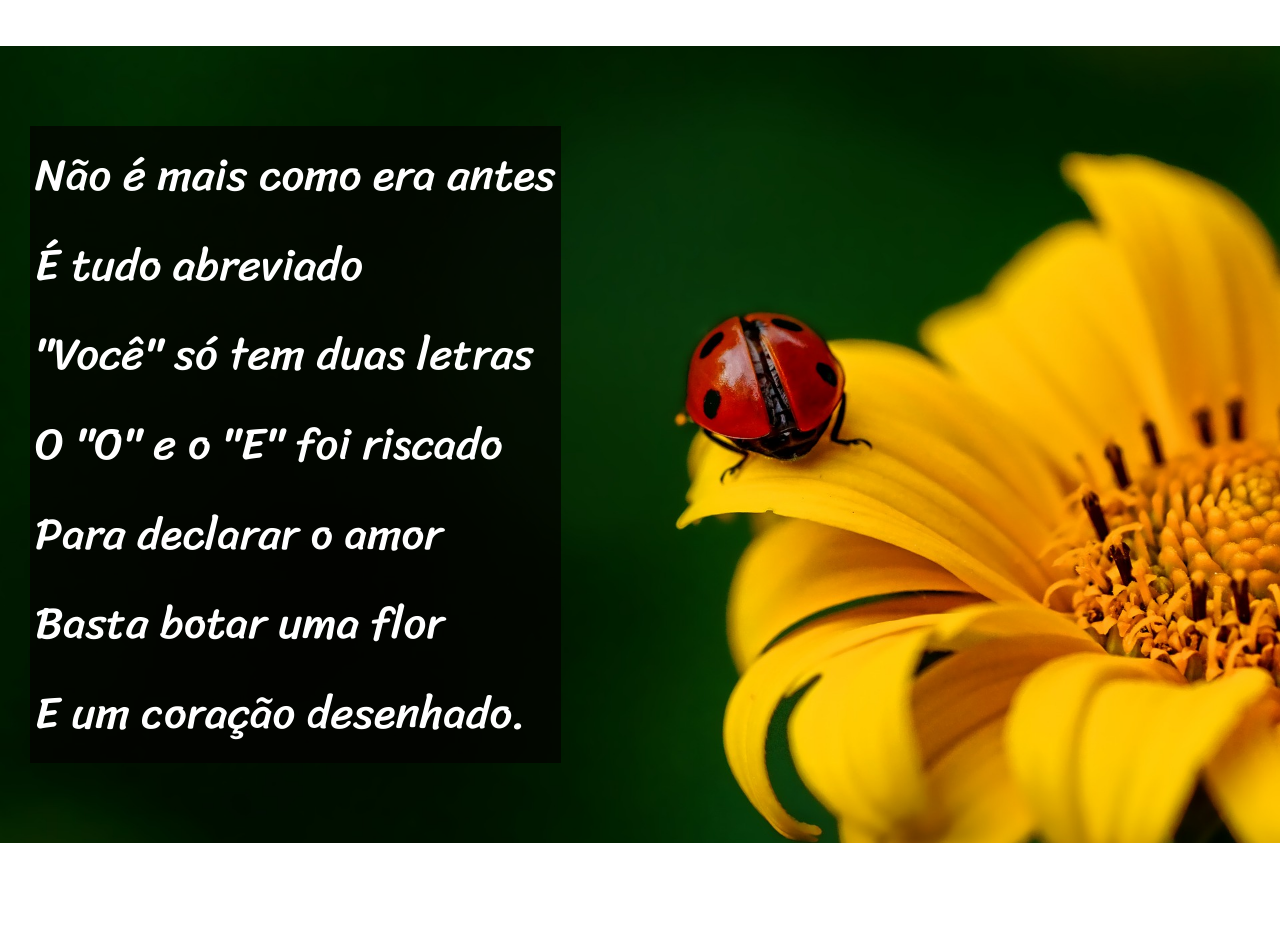
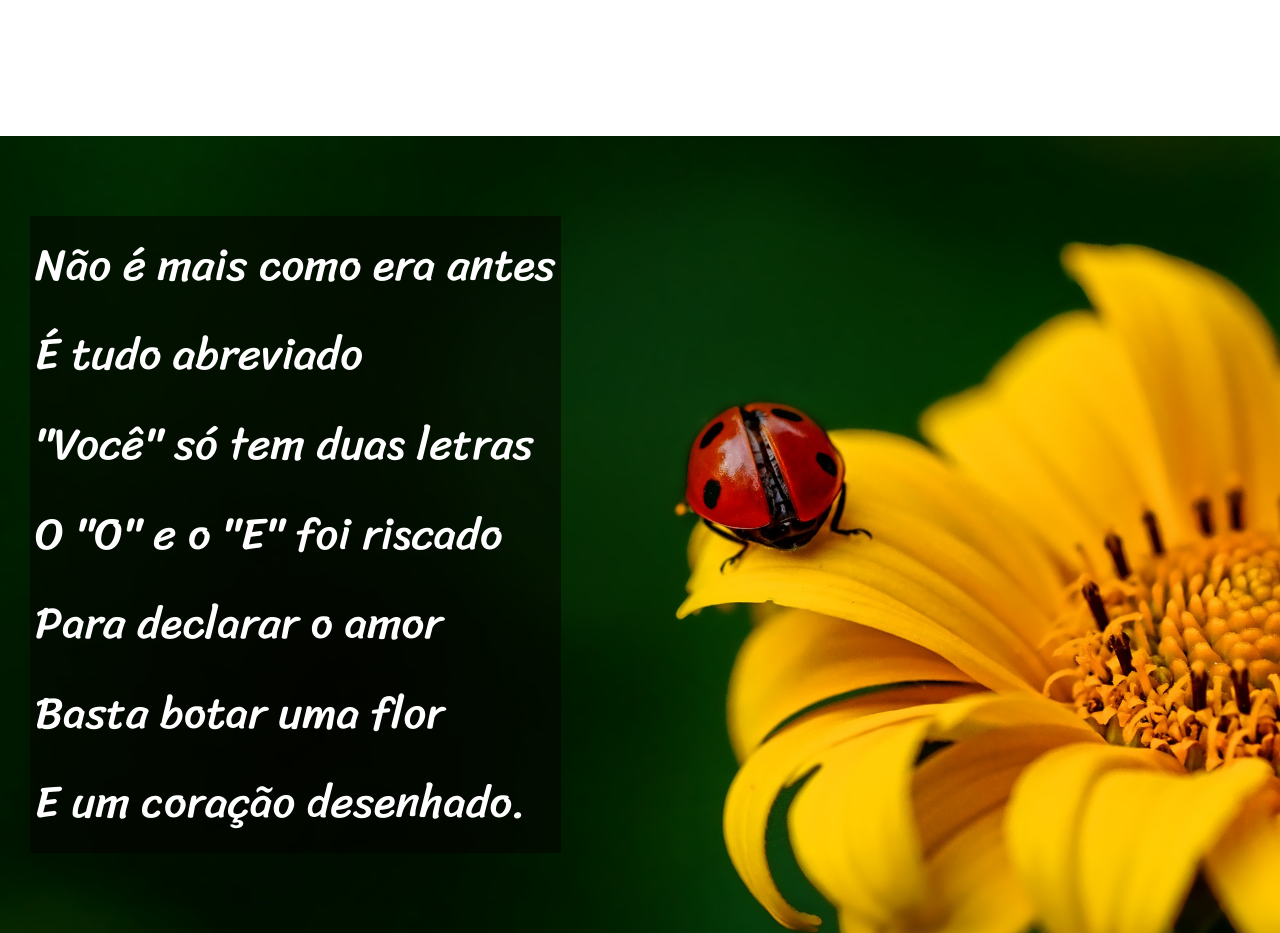
Before and after one commit to devrogermello/html-css, a plain HTML site: page Desafios/d012/index.html in a window 1280 px wide. Shown: the part 1000-1933 px from the top of the page. Drawn offline with Linux system fonts and the light colour scheme.

Commit message:
Finalização desafio

```diff
--- a/Desafios/d012/estilo/style.css
+++ b/Desafios/d012/estilo/style.css
@@ -58,6 +58,9 @@ section.simples {
     color: black;
 }
 
+section > p {
+    padding-bottom: 2em;
+}
 
 section.girassol {
     background-image: url(../imagens/background001.jpg);
@@ -68,7 +71,7 @@ section.girassol {
 }
 
 p.girassol-p {
-    background-color: rgba(4, 0, 0, 0.705);
+    background-color: rgba(4, 0, 0, 0.5);
     display: inline-block;
     color: white;
     padding: 5px;
@@ -80,6 +83,7 @@ section.carta {
     background-position: center center;
     background-size: cover;
     background-attachment: fixed;
+    box-shadow: inset 6px 6px 13px 0px rgba(0, 0, 0, 0.562);
 }
 
 p.carta-p {
```
